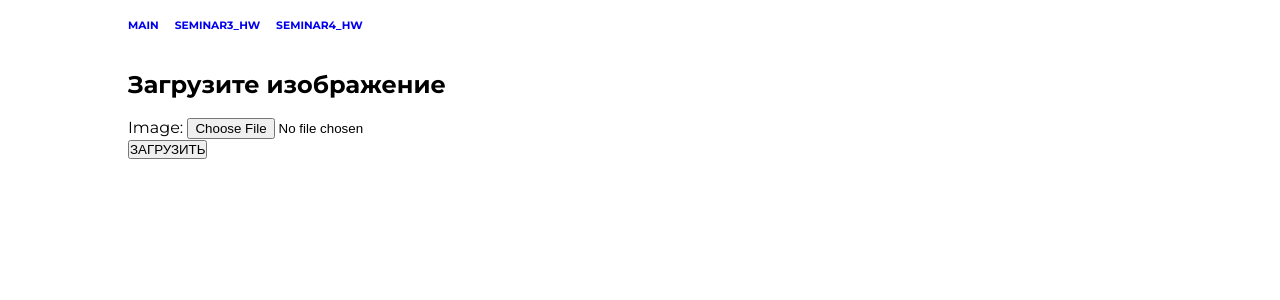
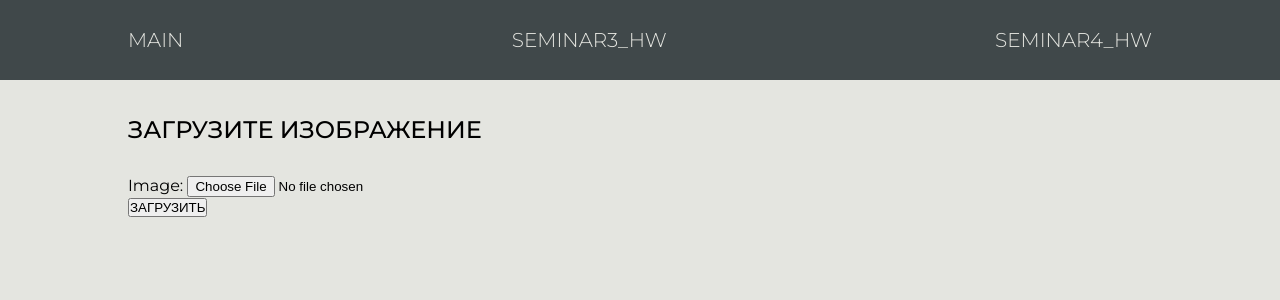
Before and after one commit to EvgeniyLukashevich/django_hw, a Django app: page /add_image/1/ in a window 1280 px wide. Shown: the top 300 px of the page. Run offline with Django 4.2, Linux system fonts and the light colour scheme.

Commit message:
css corrected

```diff
--- a/shop_project/shop_app/models.py
+++ b/shop_project/shop_app/models.py
@@ -14,7 +14,7 @@ class Product(models.Model):
     price = models.DecimalField(max_digits=8, decimal_places=2)
     stock = models.IntegerField()
     date_added = models.DateTimeField(auto_now_add=True)
-    img = models.ImageField(blank=True, upload_to='', default='default.jpg')
+    img = models.ImageField(blank=True, upload_to='', default='default.png')
 
 
 class Order(models.Model):
--- a/shop_project/shop_app/templates/shop_app/add_image_form.html
+++ b/shop_project/shop_app/templates/shop_app/add_image_form.html
@@ -2,9 +2,10 @@
 
 {% block title %}ADD IMAGE{% endblock %}
 
+{% block title2 %}ЗАГРУЗИТЕ ИЗОБРАЖЕНИЕ{% endblock %}
+
 {% block content %}
 <section class="center">
-    <h2>Загрузите изображение</h2><br>
         <form method="post" enctype="multipart/form-data">
             {% csrf_token %}
             {{ form.as_p }}
--- a/shop_project/shop_app/templates/shop_app/customer_orders.html
+++ b/shop_project/shop_app/templates/shop_app/customer_orders.html
@@ -2,9 +2,10 @@
 
 {% block title %}ORDERS{% endblock %}
 
+{% block title2 %}СПИСОК ЗАКАЗОВ:{% endblock %}
+
 {% block content %}
 <section class="center">
-    <h2>Список заказов :</h2><br><br>
     {% for order in orders %}
     <h5>{{ order.client.name }}</h5>
     <article>
--- a/shop_project/shop_app/templates/shop_app/homework4.html
+++ b/shop_project/shop_app/templates/shop_app/homework4.html
@@ -2,9 +2,10 @@
 
 {% block title %}PRODUCTS{% endblock %}
 
+{% block title2 %}СПИСОК ТОВАРОВ:{% endblock %}
+
 {% block content %}
 <section class="center">
-    <h2>Список товаров:</h2><br><br>
     {% for product in products %}
     <article>
         <h3>#{{ product.pk }} {{ product.name }}</h3>
@@ -12,7 +13,7 @@
         <h4>Цена: {{ product.price }} рублей</h4>
         <h4>Запас: {{ product.stock }} шт</h4>
         <h4>Описание: {{ product.description }}</h4>
-        <a href="{% url 'add_image' product.pk %}">Сменить/загрузить изображение</a><br><br>
+        <a class="default__link" href="{% url 'add_image' product.pk %}">Сменить/загрузить изображение</a><br><br>
         <br>
     </article>
     {% endfor %}
--- a/shop_project/shop_project/settings.py
+++ b/shop_project/shop_project/settings.py
@@ -116,7 +116,9 @@ USE_TZ = True
 # Static files (CSS, JavaScript, Images)
 # https://docs.djangoproject.com/en/4.2/howto/static-files/
 
-STATIC_URL = 'static/'
+STATIC_URL = '/static/'
+STATIC_DIR = BASE_DIR / 'static'
+STATICFILES_DIRS = [STATIC_DIR, ]
 
 MEDIA_URL = '/media/'
 MEDIA_ROOT = BASE_DIR / 'media'
--- a/shop_project/shop_project/urls.py
+++ b/shop_project/shop_project/urls.py
@@ -26,3 +26,4 @@ urlpatterns = [
 
 if settings.DEBUG:
     urlpatterns += static(settings.MEDIA_URL, document_root=settings.MEDIA_ROOT)
+    # urlpatterns += static(settings.STATIC_URL, document_root=settings.STATIC_ROOT)
--- /dev/null
+++ b/shop_project/static/style.css
@@ -0,0 +1,86 @@
+* {
+    margin: 0px;
+    padding: 0px;
+}
+
+body {
+    font-family: 'Geologica', sans-serif;
+    font-family: 'Lato', sans-serif;
+    font-family: 'Montserrat', sans-serif;
+    background-color: rgba(228, 229, 224, 1);
+}
+
+.center {
+    padding-left: calc(50% - 512px);
+    padding-right: calc(50% - 512px);
+}
+
+.main__header {
+    position: fixed;
+    top: 0;
+    width: 100vw;
+    height: 10vh;
+    background-color: rgba(64, 72, 74, 1);
+
+
+}
+
+a {
+    text-decoration: none;
+}
+
+.menu__box {
+    height: 100%;
+    display: flex;
+    justify-content: space-between;
+    align-items: center;
+}
+
+.menu__item {
+    text-decoration: none;
+    color: rgba(228, 229, 224, 1);
+    font-weight: 300;
+    font-size: 20px;
+    transition: all .3s;
+}
+.menu__item:hover {
+    color: rgba(228, 229, 224, .7);
+}
+.menu__item:active {
+    scale: .9;
+}
+
+
+
+
+.title2 {
+    font-weight: 500;
+    margin-top: 12vh;
+    margin-bottom: 32px;
+}
+
+.default__link  {
+    text-decoration: none;
+    color: rgba(109, 48, 56, .99);
+    font-size: 16px;
+    font-weight: 600;
+    transition: all .3s;
+
+}
+.default__link:hover {
+    color: rgba(109, 48, 56, .8);
+}
+.default__link:active {
+    scale: .3;
+}
+
+.customers__area {
+    display: flex;
+    flex-wrap: wrap;
+}
+
+.customers__area article{
+    width: 33.33%;
+    margin-top: 16px;
+    margin-bottom: 16px;
+}
--- a/shop_project/templates/base.html
+++ b/shop_project/templates/base.html
@@ -1,51 +1,44 @@
+{% load static %}
+
 <!DOCTYPE html>
 <html lang="ru">
 <head>
     <meta charset="UTF-8">
     <meta name="viewport" content="width=device-width, initial-scale=1.0">
+    {% load static %}
+    <link rel="stylesheet" type="text/css" href="{% static 'style.css' %}">
     <link rel="preconnect" href="https://fonts.googleapis.com">
     <link rel="preconnect" href="https://fonts.gstatic.com" crossorigin>
     <link href="https://fonts.googleapis.com/css2?family=Geologica:wght@100;200;300;400;500;600;700&family=Lato:wght@300;400;700;900&family=Montserrat:wght@100;200;300;400;500;600;700&display=swap" rel="stylesheet">
-    <style>
-        * {
-            margin: 0px;
-            padding: 0px;
-        }
-        body {
-            font-family: 'Geologica', sans-serif;
-            font-family: 'Lato', sans-serif;
-            font-family: 'Montserrat', sans-serif;
-        }
-        .center {
-            padding-left: calc(50% - 512px);
-            padding-right: calc(50% - 512px);
-        }
-        a {
-            text-decoration: none;
-        }
-  </style>
     <title>{% block title %}Django{% endblock %}</title>
 </head>
 
 <body>
     <br>
-    <header>
-        <nav class="center" style="display: flex; gap: 16px">
-            <a href="/">
-                <h6>MAIN</h6>
+    <header class="main__header">
+        <nav class="center menu__box">
+            <a class="menu__item" href="/">
+                <p>MAIN</p>
             </a>
-            <a href="/homework3">
-                <h6>SEMINAR3_HW</h6>
+            <a class="menu__item" href="/homework3">
+                <p>SEMINAR3_HW</p>
             </a>
-            <a href="/homework4">
-                <h6>SEMINAR4_HW</h6>
+            <a class="menu__item" href="/homework4">
+                <p>SEMINAR4_HW</p>
             </a>
         </nav>
     </header>
-    <br><br>
+
+
 
     <main>
-        {% block content %}Здесь будет наполнение{% endblock %}
+        <h2 class="center title2" >
+            {% block title2 %}Заголовок страницы{% endblock %}
+        </h2>
+
+        <div class="main__content">
+            {% block content %}Здесь будет наполнение{% endblock %}
+        </div>
     </main>
 
 </body>
```
Also changed, not shown: shop_project/shop_app/templates/shop_app/homework3.html (+8 -6 lines), shop_project/shop_app/templates/shop_app/index.html (+7 -3 lines), shop_project/media/default.png (added).
